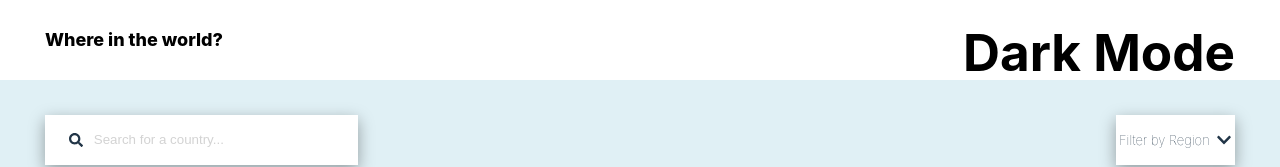
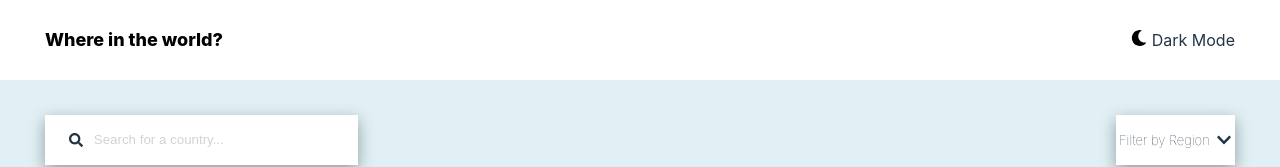
Before and after one commit to Harikrishnan6235/Rest-countries, a React (Vite) app: page / in a window 1280 px wide. Shown: the top 167 px of the page. Built offline with nearby package versions, Linux system fonts and the light colour scheme; no server answers.

Commit message:
changed color

```diff
--- a/src/App.jsx
+++ b/src/App.jsx
@@ -15,7 +15,7 @@ const App = () => {
       <div className="header">
         <h1 className='where'>Where in the world?</h1>
         <div className="modes"><FaMoon color='black'/>
-        <h1 className='darkmode'> Dark Mode </h1>
+        <span> Dark Mode </span>
         </div>
       </div>
       <div className="options">
```
